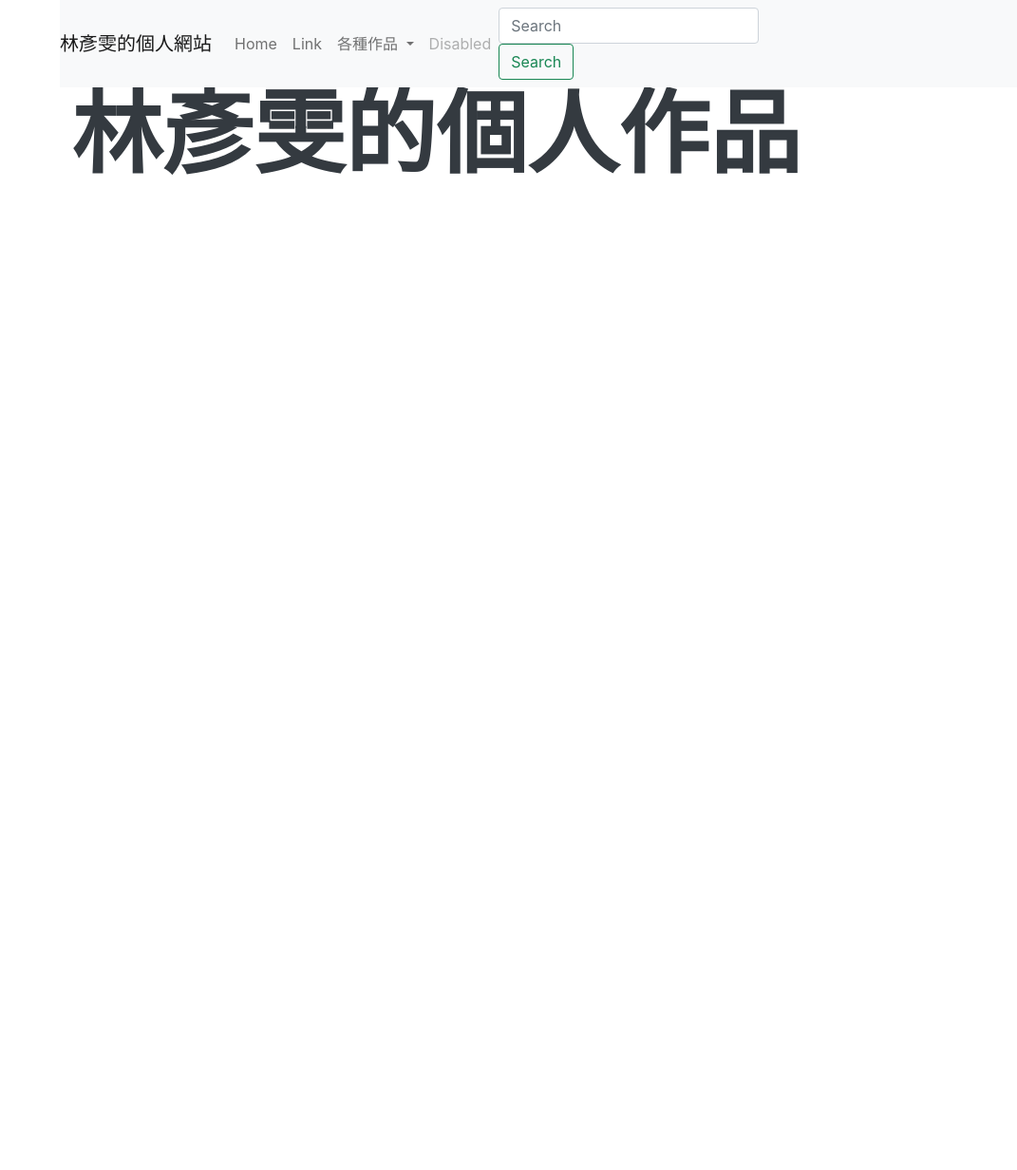
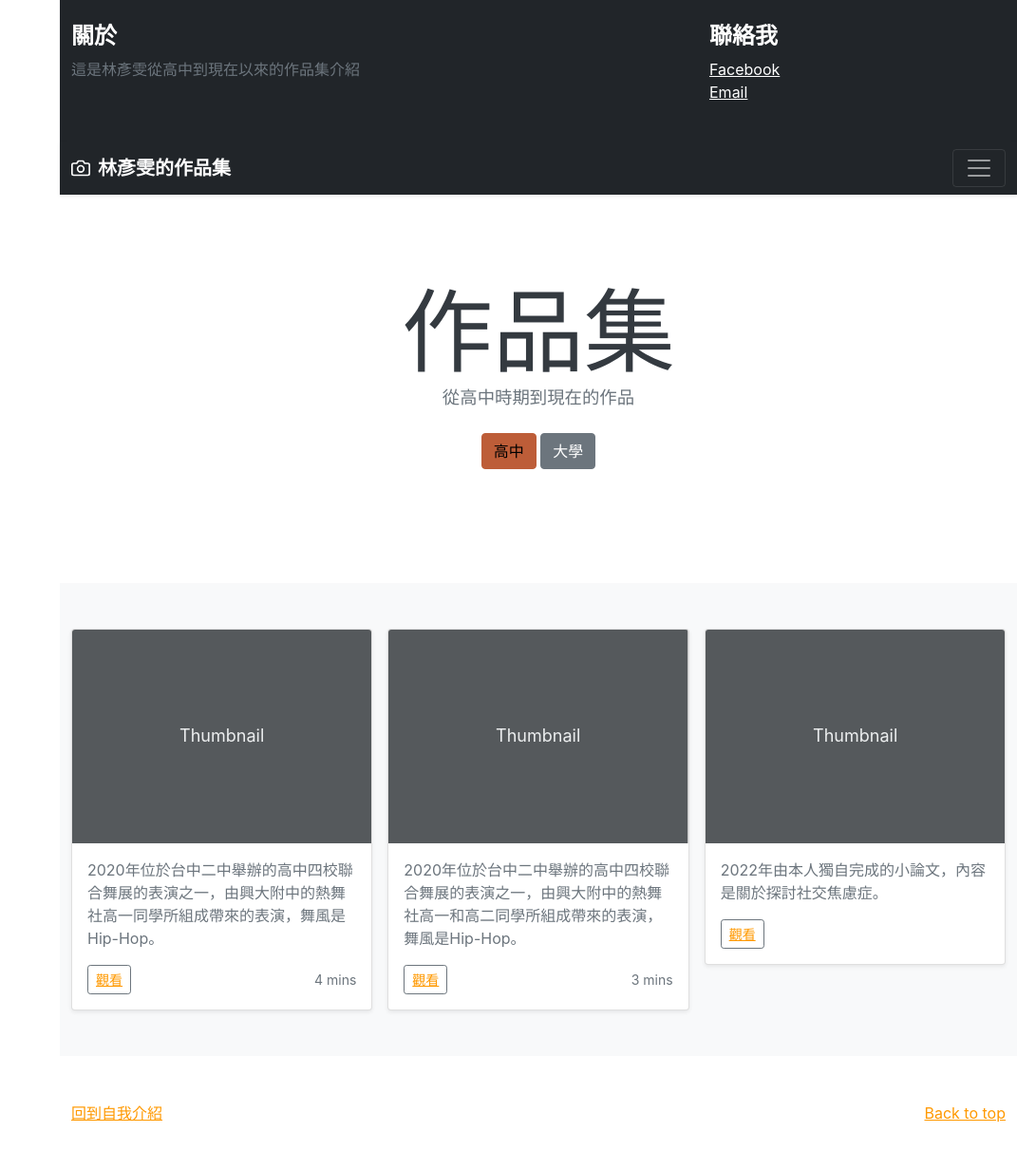
Before and after one commit to yw9999/yw9999.github.io, a plain HTML site: page portfolios.html in a window 1280 px wide. Shown: the whole page at 95% size, without its empty margins (209-1280 px from the left). Before the commit the page ends 800 px from the top, so only its background shows below. Drawn offline with nearby package versions, Linux system fonts and the light colour scheme; a web font is replaced by a local one.

Commit message:
Update portfolios.html
yy

```diff
--- a/portfolios.html
+++ b/portfolios.html
@@ -1,66 +1,161 @@
 <!DOCTYPE html>
 <html lang="en">
     <head>
-        <meta charset="utf-8" />
-        <meta name="viewport" content="width=device-width, initial-scale=1, shrink-to-fit=no" />
-        <meta name="description" content="林彥雯的作品介紹" />
-        <meta name="author" content="林彥雯 YEN-WEN" />
-        <title>林彥雯的作品介紹</title>
-        <link rel="icon" type="image/x-icon" href="assets/img/favicon.ico" />
-        <!-- Font Awesome icons (free version)-->
-        <script src="https://use.fontawesome.com/releases/v6.1.0/js/all.js" crossorigin="anonymous"></script>
-        <!-- Google fonts-->
-        <link rel="preconnect" href="https://fonts.googleapis.com">
-        <link rel="preconnect" href="https://fonts.gstatic.com" crossorigin>
-        <link href="https://fonts.googleapis.com/css2?family=Noto+Sans+TC&family=Noto+Serif+TC&display=swap" rel="stylesheet">
+      <head>
+        <meta charset="utf-8">
+        <meta name="viewport" content="width=device-width, initial-scale=1">
+        <meta name="description" content="">
+        <meta name="author" content="Mark Otto, Jacob Thornton, and Bootstrap contributors">
+        <meta name="generator" content="Hugo 0.88.1">
+        <title>作品集</title>
 
-        <link rel="preconnect" href="https://fonts.googleapis.com">
-        <link rel="preconnect" href="https://fonts.gstatic.com" crossorigin>
-        <link href="https://fonts.googleapis.com/css2?family=Noto+Sans+TC&display=swap" rel="stylesheet">
-        <link href="https://fonts.googleapis.com/css?family=Saira+Extra+Condensed:500,700" rel="stylesheet" type="text/css" />
-        <link href="https://fonts.googleapis.com/css?family=Muli:400,400i,800,800i" rel="stylesheet" type="text/css" />
-        <!-- Core theme CSS (includes Bootstrap)-->
-        <link href="css/styles.css" rel="stylesheet" />
+        <link rel="canonical" href="https://bootstrap5.hexschool.com/docs/5.1/examples/album/">
+
+        <!-- Bootstrap core CSS -->
+        <link href="css/styles.css" rel="stylesheet">
         <link href="css/my_style.css" rel="stylesheet">
-    </head>
-    <body id="page-top">
-        <nav class="navbar navbar-expand-lg navbar-light bg-light">
-            <a class="navbar-brand" href="index.html">林彥雯的個人網站</a>
-            <button class="navbar-toggler" type="button" data-toggle="collapse" data-target="#navbarSupportedContent" aria-controls="navbarSupportedContent" aria-expanded="false" aria-label="Toggle navigation">
+
+        <!-- Favicons -->
+    <link rel="apple-touch-icon" href="/docs/5.1/assets/img/favicons/apple-touch-icon.png" sizes="180x180">
+    <link rel="icon" href="/docs/5.1/assets/img/favicons/favicon-32x32.png" sizes="32x32" type="image/png">
+    <link rel="icon" href="/docs/5.1/assets/img/favicons/favicon-16x16.png" sizes="16x16" type="image/png">
+    <link rel="manifest" href="/docs/5.1/assets/img/favicons/manifest.json">
+    <link rel="mask-icon" href="/docs/5.1/assets/img/favicons/safari-pinned-tab.svg" color="#7952b3">
+    <link rel="icon" href="/docs/5.1/assets/img/favicons/favicon.ico">
+    <meta name="theme-color" content="#7952b3">
+
+
+        <style>
+          .bd-placeholder-img {
+            font-size: 1.125rem;
+            text-anchor: middle;
+            -webkit-user-select: none;
+            -moz-user-select: none;
+            user-select: none;
+          }
+
+          @media (min-width: 768px) {
+            .bd-placeholder-img-lg {
+              font-size: 3.5rem;
+            }
+          }
+        </style>
+      </head>
+    <body>
+      <header>
+        <div class="bg-dark collapse show" id="navbarHeader" style>
+          <div class="container">
+            <div class="row">
+              <div class="col-sm-8 col-md-7 py-4">
+                <h4 class="text-white">關於</h4>
+                <p class="text-muted">這是林彥雯從高中到現在以來的作品集介紹</p>
+              </div>
+              <div class="col-sm-4 offset-md-1 py-4">
+                <h4 class="text-white">聯絡我</h4>
+                <ul class="list-unstyled">
+                  <li><a href="https://www.facebook.com/" class="text-white">Facebook</a></li>
+                  <li><a href="https://mail.google.com/mail/u/1/#inbox" class="text-white">Email</a></li>
+                </ul>
+              </div>
+            </div>
+          </div>
+        </div>
+        <div class="navbar navbar-dark bg-dark shadow-sm">
+          <div class="container">
+            <a href="#" class="navbar-brand d-flex align-items-center">
+              <svg xmlns="http://www.w3.org/2000/svg" width="20" height="20" fill="none" stroke="currentColor" stroke-linecap="round" stroke-linejoin="round" stroke-width="2" aria-hidden="true" class="me-2" viewBox="0 0 24 24"><path d="M23 19a2 2 0 0 1-2 2H3a2 2 0 0 1-2-2V8a2 2 0 0 1 2-2h4l2-3h6l2 3h4a2 2 0 0 1 2 2z"></path><circle cx="12" cy="13" r="4"></circle></svg>
+              <strong>林彥雯的作品集</strong>
+            </a>
+            <button class="navbar-toggler" type="button" data-bs-toggle="collapse" data-bs-target="#navbarHeader" aria-controls="navbarHeader" aria-expanded="true" aria-label="Toggle navigation">
               <span class="navbar-toggler-icon"></span>
             </button>
+          </div>
+        </div>
+      </header>
+      <main>
+        <section class="py-5 text-center container">
+          <div class="row py-lg-5">
+            <div class="col-lg-6 col-md-8 mx-auto">
+              <h1 class="fw-light">作品集</h1>
+              <p class="lead text-muted">從高中時期到現在的作品</p>
+              <p>
+                <a href="#" class="btn btn-primary my-2">高中</a>
+                <a href="#" class="btn btn-secondary my-2">大學</a>
+              </p>
+            </div>
+          </div>
+        </section>
 
-            <div class="collapse navbar-collapse" id="navbarSupportedContent">
-              <ul class="navbar-nav mr-auto">
-                <li class="nav-item active">
-                  <a class="nav-link" href="#">Home <span class="sr-only">(current)</span></a>
-                </li>
-                <li class="nav-item">
-                  <a class="nav-link" href="#">Link</a>
-                </li>
-                <li class="nav-item dropdown">
-                  <a class="nav-link dropdown-toggle" href="#" id="navbarDropdown" role="button" data-toggle="dropdown" aria-haspopup="true" aria-expanded="false">
-                    各種作品
-                  </a>
-                  <div class="dropdown-menu" aria-labelledby="navbarDropdown">
-                    <a class="dropdown-item" href="#">Action</a>
-                    <a class="dropdown-item" href="#">Another action</a>
-                    <div class="dropdown-divider"></div>
-                    <a class="dropdown-item" href="#">Something else here</a>
+        <div class="album py-5 bg-light">
+          <div class="container">
+
+            <div class="row row-cols-1 row-cols-sm-2 row-cols-md-3 g-3">
+              <div class="col">
+                <div class="card shadow-sm">
+                  <svg class="bd-placeholder-img card-img-top" width="100%" height="225" xmlns="http://www.w3.org/2000/svg" role="img" aria-label="Placeholder: Thumbnail" preserveAspectRatio="xMidYMid slice" focusable="false"><title>Placeholder</title><rect width="100%" height="100%" fill="#55595c"></rect><text x="50%" y="50%" fill="#eceeef" dy=".3em">Thumbnail</text></svg>
+
+                  <div class="card-body">
+                    <p class="card-text">2020年位於台中二中舉辦的高中四校聯合舞展的表演之一，由興大附中的熱舞社高一同學所組成帶來的表演，舞風是Hip-Hop。</p>
+                    <div class="d-flex justify-content-between align-items-center">
+                      <div class="btn-group">
+                        <button type="button" class="btn btn-sm btn-outline-secondary">
+                          <a href="https://www.youtube.com/watch?v=5mX4CKt5Z2g">觀看</a>
+                        </button>
+                      </div>
+                      <small class="text-muted">4 mins</small>
+                    </div>
                   </div>
-                </li>
-                <li class="nav-item">
-                  <a class="nav-link disabled" href="#">Disabled</a>
-                </li>
-              </ul>
-              <form class="form-inline my-2 my-lg-0">
-                <input class="form-control mr-sm-2" type="search" placeholder="Search" aria-label="Search">
-                <button class="btn btn-outline-success my-2 my-sm-0" type="submit">Search</button>
-              </form>
+                </div>
+              </div>
+              <div class="col">
+                <div class="card shadow-sm">
+                  <svg class="bd-placeholder-img card-img-top" width="100%" height="225" xmlns="http://www.w3.org/2000/svg" role="img" aria-label="Placeholder: Thumbnail" preserveAspectRatio="xMidYMid slice" focusable="false"><title>Placeholder</title><rect width="100%" height="100%" fill="#55595c"></rect><text x="50%" y="50%" fill="#eceeef" dy=".3em">Thumbnail</text></svg>
+
+                  <div class="card-body">
+                    <p class="card-text">2020年位於台中二中舉辦的高中四校聯合舞展的表演之一，由興大附中的熱舞社高一和高二同學所組成帶來的表演，舞風是Hip-Hop。</p>
+                    <div class="d-flex justify-content-between align-items-center">
+                      <div class="btn-group">
+                        <button type="button" class="btn btn-sm btn-outline-secondary">
+                          <a href="https://www.youtube.com/watch?v=h8F1S4VrnYc">觀看</a>
+                        </button>
+                      </div>
+                      <small class="text-muted">3 mins</small>
+                    </div>
+                  </div>
+                </div>
+              </div>
+              <div class="col">
+                <div class="card shadow-sm">
+                  <svg class="bd-placeholder-img card-img-top" width="100%" height="225" xmlns="http://www.w3.org/2000/svg" role="img" aria-label="Placeholder: Thumbnail" preserveAspectRatio="xMidYMid slice" focusable="false"><title>Placeholder</title><rect width="100%" height="100%" fill="#55595c"></rect><text x="50%" y="50%" fill="#eceeef" dy=".3em">Thumbnail</text></svg>
+
+                  <div class="card-body">
+                    <p class="card-text">2022年由本人獨自完成的小論文，內容是關於探討社交焦慮症。</p>
+                    <div class="d-flex justify-content-between align-items-center">
+                      <div class="btn-group">
+                        <button type="button" class="btn btn-sm btn-outline-secondary">
+                          <a href="https://docs.google.com/document/d/1vUPBtwGcoj_LMeUDp6lWOIgCsT71C85qopp_MsBxvB8/edit">觀看</a>
+                        </button>
+                      </div>
+                      <small class="text-muted"></small>
+                    </div>
+                  </div>
+                </div>
+              </div>
             </div>
-        </nav>
+          </div>
+        </div>
+      </main>
+      <footer class="text-muted py-5">
         <div class="container">
-            <h1>林彥雯的個人作品</h1>
+          <p class="float-end mb-1">
+            <a href="#">Back to top</a>
+          </p>
+          <a href="https://vn126.github.io/">回到自我介紹</a>
         </div>
+      </footer>
+      <!-- Bootstrap core JS-->
+      <script src="https://cdn.jsdelivr.net/npm/bootstrap@5.1.3/dist/js/bootstrap.bundle.min.js"></script>
+      <!-- Core theme JS-->
+      <script src="js/scripts.js"></script>
     </body>
-</html>
+  </html>
```
